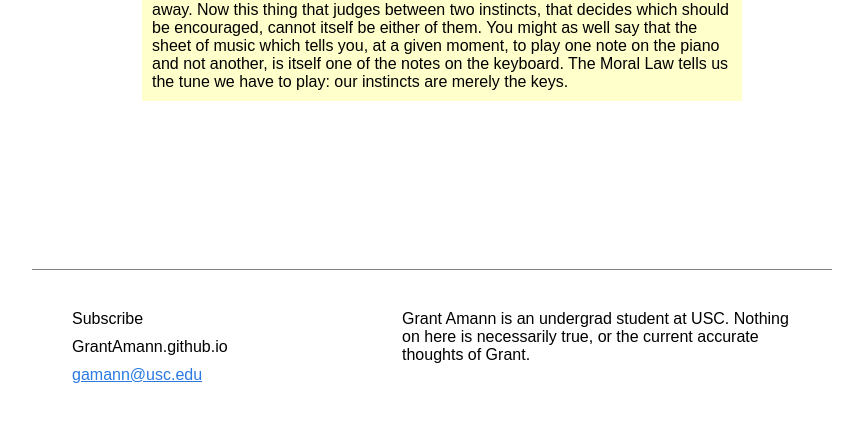
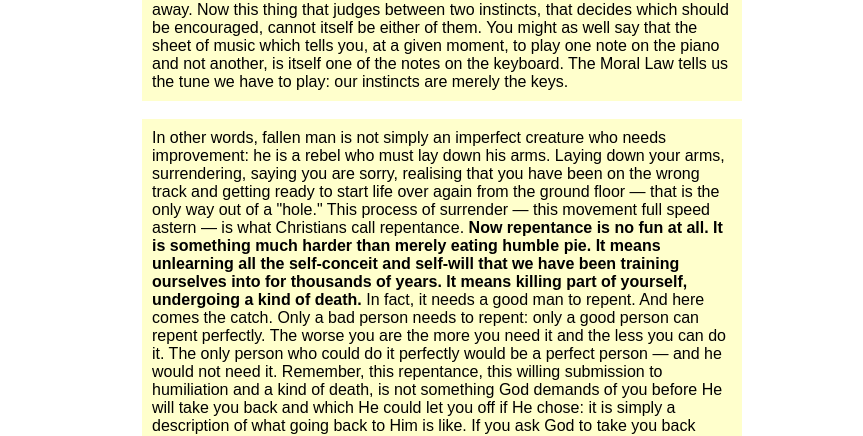
Before and after one commit to GrantAmann/blog.github.io, a plain HTML site: page feb/cslewis.html in a window 1280 px wide. Shown: the part 1050-1486 px from the top of the page, without its empty margins (208-1071 px from the left). Drawn offline with Linux system fonts and the light colour scheme.

Commit message:
Update cslewis.html

```diff
--- a/feb/cslewis.html
+++ b/feb/cslewis.html
@@ -275,6 +275,10 @@
 			"Isn't what you call the Moral Law simply our herd instinct and hasn't it been developed just like all our other instincts?" Now I do not deny that we may have a herd instinct: but that is not what I mean by the Moral Law. We all know what it feels like to be prompted by instinct — by mother love, or sexual instinct, or the instinct for food. It means that you feel a strong want or desire to act in a certain way. And, of course, we sometimes do feel just that sort of desire to help another person: and no doubt that desire is due to the herd instinct. But feeling a desire to help is quite different from feeling that you ought to help whether you want to or not. Supposing you hear a cry for help from a man in danger. You will probably feel two desires — one a desire to give help (due to your herd instinct), the other a desire to keep out of danger (due to the instinct for selfpreservation). But you will find inside you, in addition to these two impulses, a third thing which tells you that you ought to follow the impulse to help, and suppress the impulse to run away. Now this thing that judges between two instincts, that decides which should be encouraged, cannot itself be either of them. You might as well say that the sheet of music which tells you, at a given moment, to play one note on the piano and not another, is itself one of the notes on the keyboard. The Moral Law tells us the tune we have to play: our instincts are merely the keys.
 		    </div>
                 <br>
+
+		<div class="quote">
+			In other words, fallen man is not simply an imperfect creature who needs improvement: he is a rebel who must lay down his arms. Laying down your arms, surrendering, saying you are sorry, realising that you have been on the wrong track and getting ready to start life over again from the ground floor — that is the only way out of a "hole." This process of surrender — this movement full speed astern — is what Christians call repentance. <b> Now repentance is no fun at all. It is something much harder than merely eating humble pie. It means unlearning all the self-conceit and self-will that we have been training ourselves into for thousands of years. It means killing part of yourself, undergoing a kind of death.</b> In fact, it needs a good man to repent. And here comes the catch. Only a bad person needs to repent: only a good person can repent perfectly. The worse you are the more you need it and the less you can do it. The only person who could do it perfectly would be a perfect person — and he would not need it. Remember, this repentance, this willing submission to humiliation and a kind of death, is not something God demands of you before He will take you back and which He could let you off if He chose: it is simply a description of what going back to Him is like. If you ask God to take you back without it, you are really asking Him to let you go back without going back. It cannot happen.
+		    </div>
                 <br>
 
                 <br>
```
